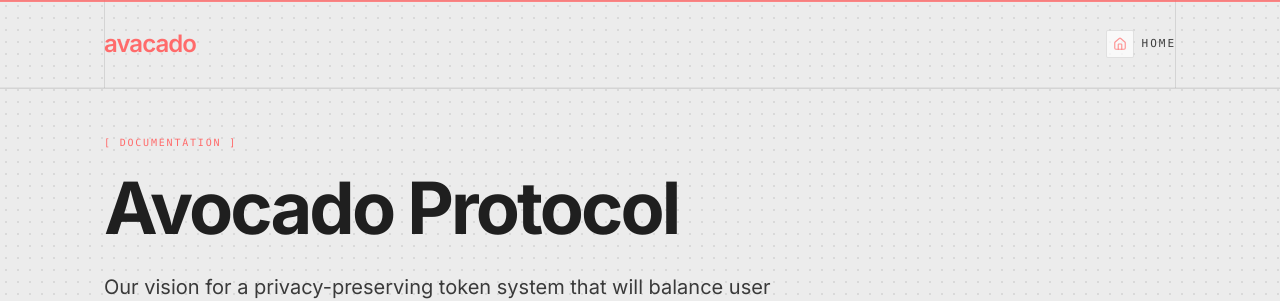
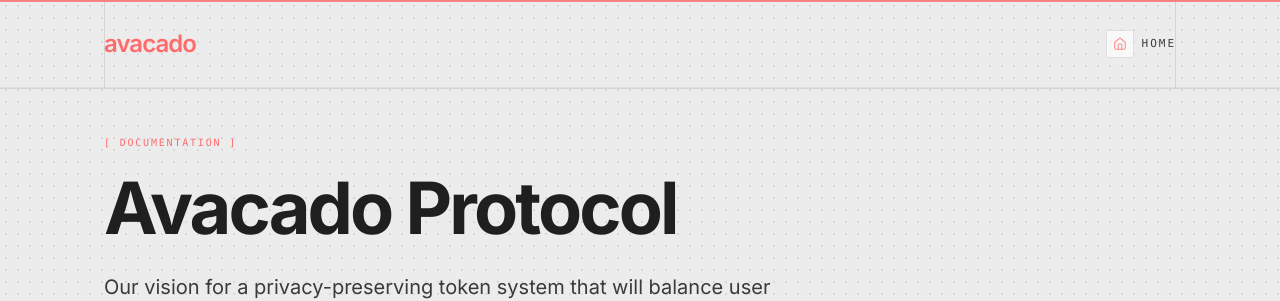
Before and after one commit to avacadoe/join-waitlist, a Next.js app: page /docs in a window 1280 px wide. Shown: the top 301 px of the page. Built offline with nearby package versions, Linux system fonts and the light colour scheme; a web font is replaced by a local one.

Commit message:
remove all avocado to avacado

```diff
--- a/app/docs/mobile/page.tsx
+++ b/app/docs/mobile/page.tsx
@@ -142,7 +142,7 @@ export default function MobileDocsPage() {
                   fontFamily: "'Scto Grotesk A', Inter, -apple-system, sans-serif",
                 }}
               >
-                Avocado Protocol
+                Avacado Protocol
               </h1>
               <p className="text-[16px] text-[#3A3A3A] leading-relaxed">
                 Our vision for a privacy-preserving token system that will balance user confidentiality with regulatory compliance through zero-knowledge proofs and auditor oversight.
@@ -236,7 +236,7 @@ export default function MobileDocsPage() {
               <div id="overview" className="mb-16 scroll-mt-24">
                 <h2 className="text-[24px] font-bold text-[#1F1F1F] mb-6 pb-4 border-b border-black/10">Overview</h2>
                 <p className="text-[16px] text-[#3A3A3A] leading-relaxed mb-6">
-                  Avocado is a proposed privacy-preserving token system to be built on encrypted ERC (EERC) technology.
+                  Avacado is a proposed privacy-preserving token system to be built on encrypted ERC (EERC) technology.
                   The system will enable private transactions while maintaining regulatory compliance through an innovative auditor system.
                 </p>
                 <div className="p-5 bg-[#FFF5E1] border border-[#FF6B6B]/20 rounded-[2px]">
@@ -465,7 +465,7 @@ export default function MobileDocsPage() {
               <div id="withdrawal" className="mb-16 scroll-mt-24">
                 <h2 className="text-[24px] font-bold text-[#1F1F1F] mb-6 pb-4 border-b border-black/10">Proposed Two-Phase Private Withdrawal System</h2>
                 <p className="text-[16px] text-[#3A3A3A] leading-relaxed mb-8">
-                  The two-phase withdrawal system will be the cornerstone of Avocado's privacy guarantees.
+                  The two-phase withdrawal system will be the cornerstone of Avacado's privacy guarantees.
                   It will separate intent from execution, creating anonymity sets through batching.
                 </p>
 
@@ -682,7 +682,7 @@ export default function MobileDocsPage() {
               {/* Footer */}
               <div className="mt-16 p-6 bg-white border border-black/10 rounded-[2px]">
                 <p className="text-[14px] text-[#666] text-center mb-3">
-                  This documentation presents our conceptual design and vision for Avocado.
+                  This documentation presents our conceptual design and vision for Avacado.
                   Implementation is planned for future development, and all specifications are subject to change.
                 </p>
               </div>
--- a/app/docs/page.tsx
+++ b/app/docs/page.tsx
@@ -126,7 +126,7 @@ export default function DocsPage() {
                   fontFamily: "'Scto Grotesk A', Inter, -apple-system, sans-serif",
                 }}
               >
-                Avocado Protocol
+                Avacado Protocol
               </h1>
               <p className="text-[18px] lg:text-[20px] text-[#3A3A3A] max-w-[680px] leading-relaxed">
                 Our vision for a privacy-preserving token system that will balance user confidentiality with regulatory compliance through zero-knowledge proofs and auditor oversight.
@@ -597,7 +597,7 @@ export default function DocsPage() {
                     </ComparisonCard>
 
                     <ComparisonCard
-                      title="Avocado Two-Phase System"
+                      title="Avacado Two-Phase System"
                       variant="good"
                     >
                       <div className="space-y-3">
@@ -695,7 +695,7 @@ export default function DocsPage() {
                 {/* Footer Note */}
                 <div className="mt-16 p-6 bg-white border border-black/10 rounded-[2px]">
                   <p className="text-[14px] text-[#666] text-center mb-3">
-                    This documentation presents our conceptual design and vision for Avocado.
+                    This documentation presents our conceptual design and vision for Avacado.
                     Implementation is planned for future development, and all specifications are subject to change.
                   </p>
                 </div>
--- a/app/page.tsx
+++ b/app/page.tsx
@@ -170,7 +170,7 @@ export default function Home() {
                   <div className="relative h-full w-full">
                     <Image
                       src="/avocado.png"
-                      alt="Large grayscale avocado illustration on the right"
+                      alt="Large grayscale avacado illustration on the right"
                       width={1200}
                       height={1200}
                       priority
```
